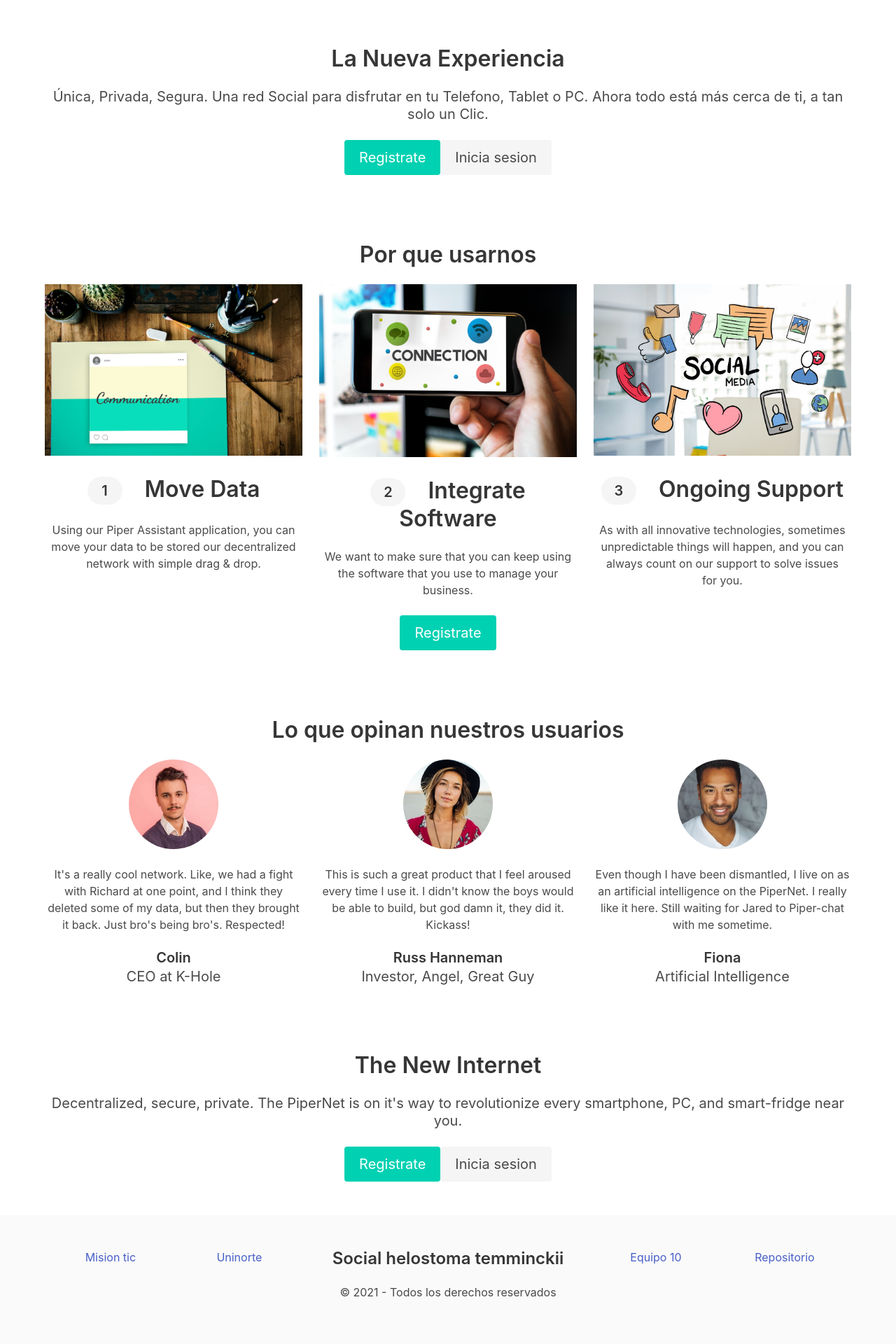
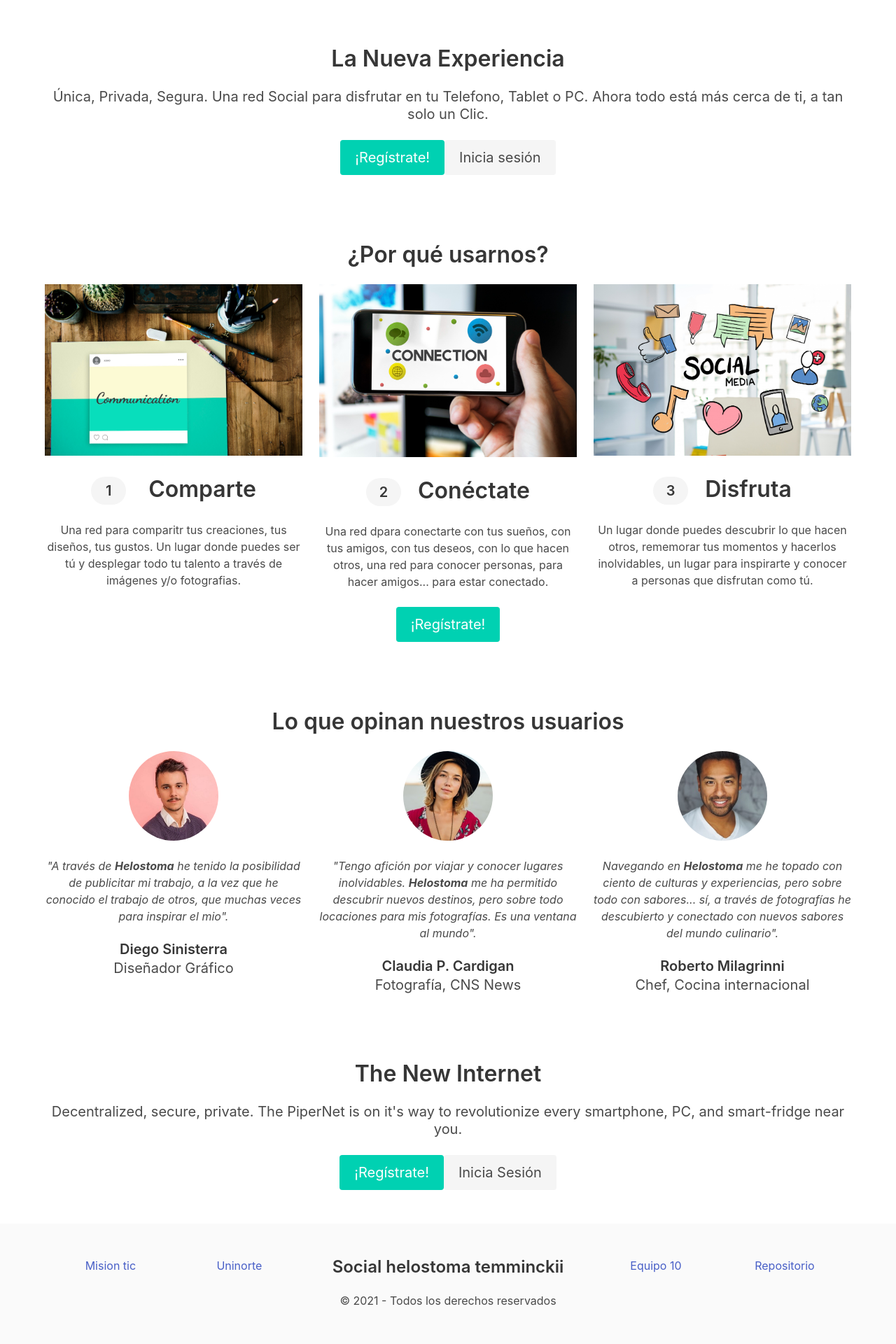
Before and after one commit to phoxBg/social-helostoma-temminckii, a Flask app: page / in a window 1280 px wide. Shown: the part 739-2659 px from the top of the page at 70% size. Before the commit the page ends 2592 px from the top, so only its background shows below. Run offline with Flask 2, Linux system fonts and the light colour scheme.

Commit message:
index_sections-1,2

```diff
--- a/templates/index.html
+++ b/templates/index.html
@@ -10,15 +10,13 @@
 <section class="section is-medium">
   <div class="container">
     <div class="columns is-vcentered">
-      <div class="column">
+      <div class="column has-text-centered">
         <h2 class="title is-spaced">Bienvenidos a Helostoma</h2>
         <p class="subtitle">
-          Ven y disfruta de la experiencia Helostoma, una red para que: crees, compartas, comentes y disfrutes con tus amigos.
-
+          Ven y disfruta de la experiencia Helostoma, una red para que: conozcas, crees, compartas, comentes y disfrutes con tus amigos alrededor del mundo.
         </p>
         <a class="button is-medium is-primary" href="{{ url_for('register') }}"
-          >¡Regístrate!</a
-        >
+          >¡Regístrate!</a>
       </div>
       <div class="column">
         <figure class="image is-4by3">
@@ -44,11 +42,11 @@
         <a
           class="control button is-medium is-primary"
           href="{{ url_for('register') }}"
-          >Registrate</a
+          >¡Regístrate!</a
         ><a
           class="control button is-medium is-light"
           href="{{ url_for('ingreso') }}"
-          >Inicia sesion</a
+          >Inicia sesión</a
         >
       </div>
     </div>
@@ -58,7 +56,7 @@
 <!--section benefist-->
 <section class="section">
   <div class="container has-text-centered">
-    <h2 class="title">Por que usarnos</h2>
+    <h2 class="title">¿Por qué usarnos?</h2>
     <div class="columns is-multiline is-centered">
       <div class="column is-8 is-4-widescreen">
         <div class="block">
@@ -67,10 +65,9 @@
             alt=""
           />
         </div>
-        <h4 class="title"><small class="number">1</small> Move Data</h4>
+        <h4 class="title"><small class="number">1</small> Comparte</h4>
         <p>
-          Using our Piper Assistant application, you can move your data to be
-          stored our decentralized network with simple drag &amp; drop.
+          Una red para comparitr tus creaciones, tus diseños, tus gustos. Un lugar donde puedes ser tú y desplegar todo tu talento a través de imágenes y/o fotografias.
         </p>
       </div>
       <div class="column is-8 is-4-widescreen">
@@ -81,11 +78,9 @@
           />
         </div>
         <h4 class="title">
-          <small class="number">2</small> Integrate Software
-        </h4>
+          <small class="number">2</small>Conéctate</h4>
         <p>
-          We want to make sure that you can keep using the software that you use
-          to manage your business.
+        Una red dpara conectarte con tus sueños, con tus amigos, con tus deseos, con lo que hacen otros, una red para conocer personas, para hacer amigos... para estar conectado.
         </p>
       </div>
       <div class="column is-8 is-4-widescreen">
@@ -95,17 +90,15 @@
             alt=""
           />
         </div>
-        <h4 class="title"><small class="number">3</small> Ongoing Support</h4>
+        <h4 class="title"><small class="number">3</small>Disfruta</h4>
         <p>
-          As with all innovative technologies, sometimes unpredictable things
-          will happen, and you can always count on our support to solve issues
-          for&nbsp;you.
+          Un lugar donde puedes descubrir lo que hacen otros, rememorar tus momentos y hacerlos inolvidables, un lugar para inspirarte y conocer a personas que disfrutan como tú.
         </p>
       </div>
     </div>
     <div class="buttonsis-medium is-centered">
       <a class="button is-medium is-primary" href="{{ url_for('register') }}"
-        >Registrate</a
+        >¡Regístrate!</a
       >
     </div>
   </div>
@@ -129,12 +122,10 @@
           </div>
         </div>
         <p class="block">
-          It's a really cool network. Like, we had a fight with Richard at one
-          point, and I think they deleted some of my data, but then they brought
-          it back. Just bro's being bro's. Respected!
+          <em>"A través de <b>Helostoma</b> he tenido la posibilidad de publicitar mi trabajo, a la vez que he conocido el trabajo de otros, que muchas veces para inspirar el mio".</em>
         </p>
-        <h5 class="title is-5">Colin</h5>
-        <p class="subtitle">CEO at K-Hole</p>
+        <h5 class="title is-5">Diego Sinisterra</h5>
+        <p class="subtitle">Diseñador Gráfico</p>
       </div>
       <div class="column">
         <div class="level">
@@ -149,12 +140,10 @@
           </div>
         </div>
         <p class="block">
-          This is such a great product that I feel aroused every time I use it.
-          I didn't know the boys would be able to build, but god damn it, they
-          did it. Kickass!
+          <em>"Tengo afición por viajar y conocer lugares inolvidables. <b>Helostoma</b> me ha permitido descubrir nuevos destinos, pero sobre todo locaciones para mis fotografías. Es una ventana al mundo".</em>
         </p>
-        <h5 class="title is-5">Russ Hanneman</h5>
-        <p class="subtitle">Investor, Angel, Great Guy</p>
+        <h5 class="title is-5">Claudia P. Cardigan</h5>
+        <p class="subtitle">Fotografía, CNS News</p>
       </div>
       <div class="column">
         <div class="level">
@@ -169,12 +158,10 @@
           </div>
         </div>
         <p class="block">
-          Even though I have been dismantled, I live on as an artificial
-          intelligence on the PiperNet. I really like it here. Still waiting for
-          Jared to Piper-chat with me sometime.
+          <em>Navegando en <b>Helostoma</b> me he topado con ciento de culturas y experiencias, pero sobre todo con sabores... sí, a través de fotografías he descubierto y conectado con nuevos sabores del mundo culinario".</em>
         </p>
-        <h5 class="title is-5">Fiona</h5>
-        <p class="subtitle">Artificial Intelligence</p>
+        <h5 class="title is-5">Roberto Milagrinni</h5>
+        <p class="subtitle">Chef, Cocina internacional</p>
       </div>
     </div>
   </div>
@@ -193,11 +180,11 @@
         <a
           class="control button is-medium is-primary"
           href="{{ url_for('register') }}"
-          >Registrate</a
+          >¡Regístrate!</a
         ><a
           class="control button is-medium is-light"
           href="{{ url_for('ingreso') }}"
-          >Inicia sesion</a
+          >Inicia Sesión</a
         >
       </div>
     </div>
```
